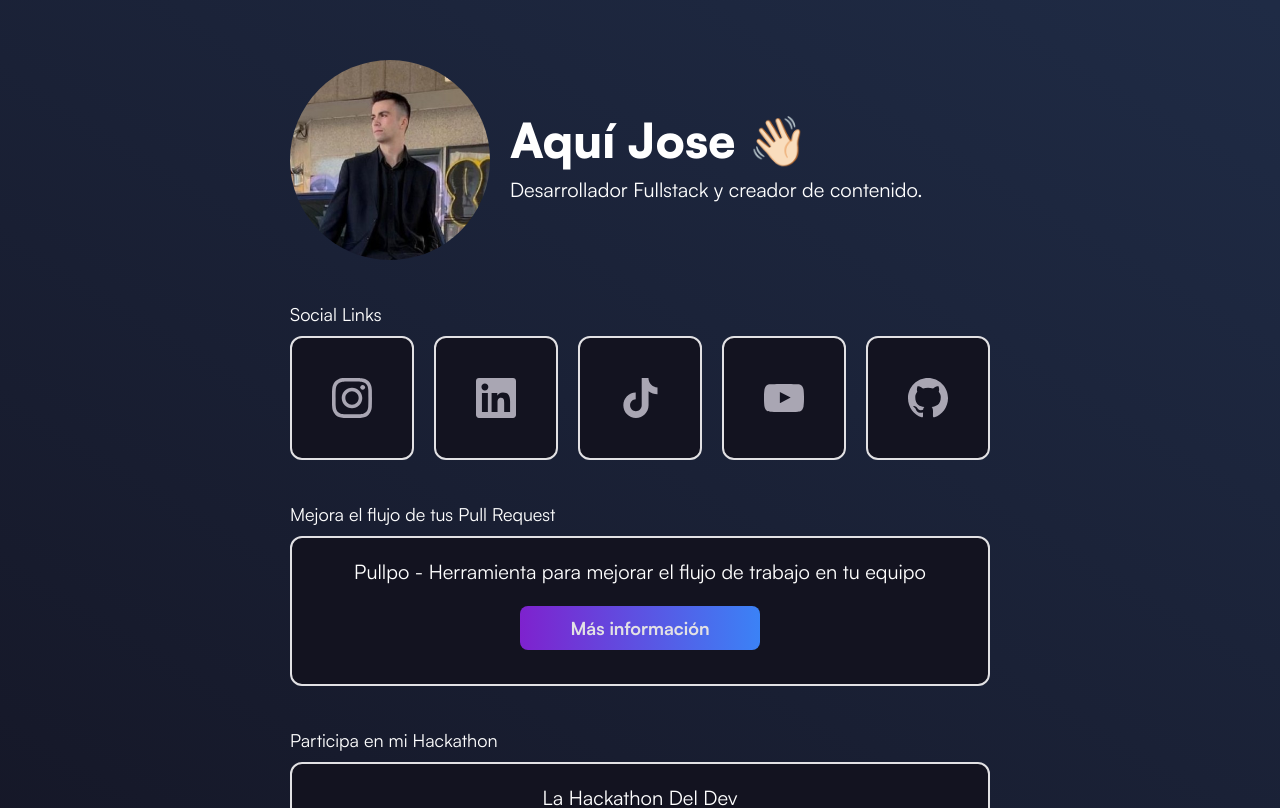
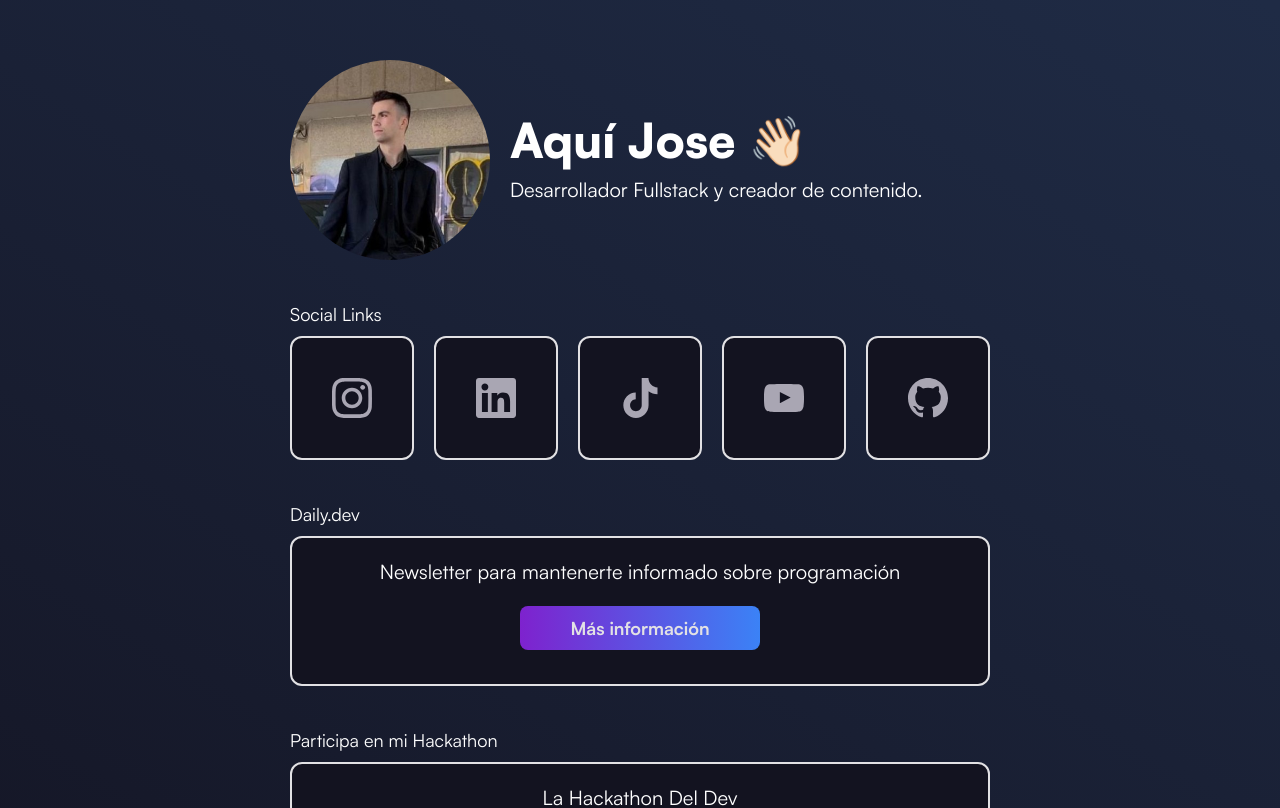
Before and after one commit to elrincondeldev/links-management, a Next.js app: page / in a window 1280 px wide. Shown: the top 808 px of the page. Built offline with nearby package versions, Linux system fonts and the light colour scheme.

Commit message:
daily dev

```diff
--- a/src/pages/index.tsx
+++ b/src/pages/index.tsx
@@ -15,13 +15,11 @@ export default function Home() {
             <SocialBox />
           </section>
           <section>
-            <p className="satoshi-regular text-lg mb-2">
-              Mejora el flujo de tus Pull Request
-            </p>
+            <p className="satoshi-regular text-lg mb-2">Daily.dev</p>
             <LinkBox
-              title="Pullpo - Herramienta para mejorar el flujo de trabajo en tu equipo"
+              title="Newsletter para mantenerte informado sobre programación"
               buttonText="Más información"
-              link="https://www.producthunt.com/posts/pullpo-io-2"
+              link="https://daily.dev/"
             />
           </section>
           <section>
@@ -71,13 +69,11 @@ export default function Home() {
               <SocialBox />
             </section>
             <section>
-              <p className="satoshi-regular text-lg mb-2">
-                Mejora el flujo de tus Pull Request
-              </p>
+              <p className="satoshi-regular text-lg mb-2">Daily.dev</p>
               <LinkBox
-                title="Pullpo - Herramienta para mejorar el flujo de trabajo en tu equipo"
+                title="Newsletter para mantenerte informado sobre programación"
                 buttonText="Más información"
-                link="https://www.producthunt.com/posts/pullpo-io-2"
+                link="https://daily.dev/"
               />
             </section>
             <section>
```
